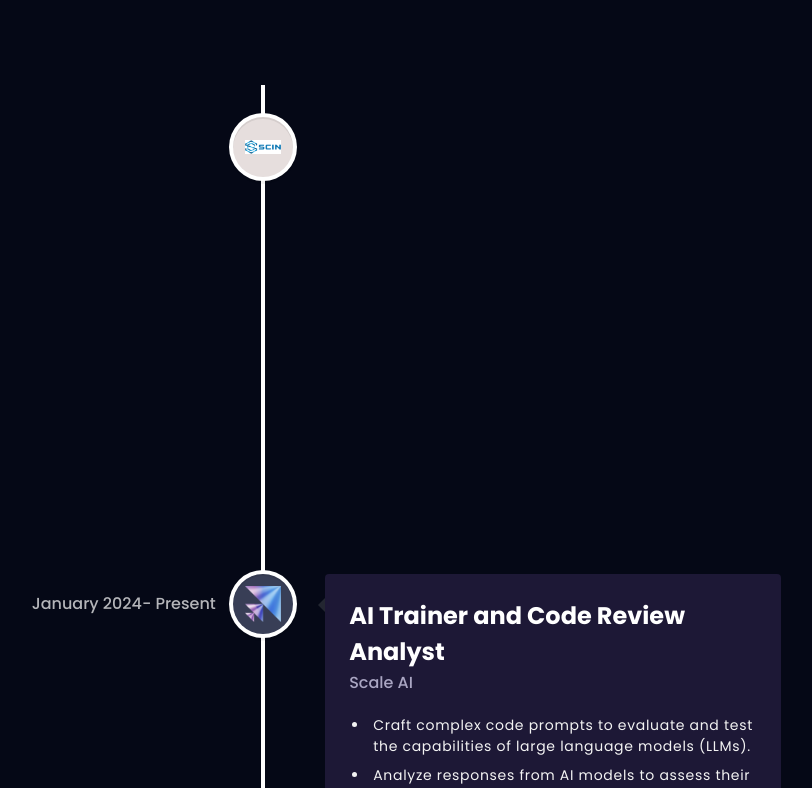
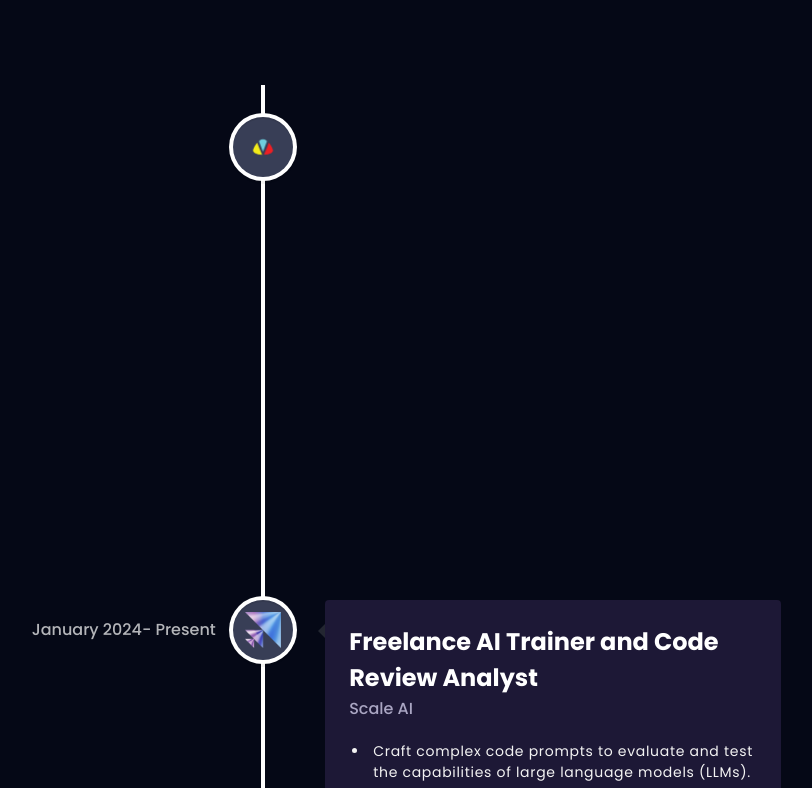
Before and after one commit to masoudz88/my_portfolio, a React (Create React App) app: page / in a window 1280 px wide. Shown: the part 1647-2435 px from the top of the page, without its empty margins (377-1189 px from the left). Built offline with nearby package versions, Linux system fonts and the light colour scheme.

Commit message:
vha added

```diff
--- a/src/assets/index.js
+++ b/src/assets/index.js
@@ -25,6 +25,7 @@
 import scin from "./company/logo.png"
 import cakeyhand from "./company/cakeyhand.png"
 import scaleai from "./company/scaleai.png"
+import vha from "./company/vha.png"
 
 import daycare from "./project/daycare.png"
 import waste from "./project/waste.png"
@@ -40,6 +41,7 @@
     scin,
     cakeyhand,
     scaleai,
+    vha,
     css,
     docker,
     figma,
--- a/src/constants/index.js
+++ b/src/constants/index.js
@@ -7,6 +7,7 @@
     scin,
     scaleai,
     cakeyhand,
+    vha,
     javascript,
     typescript,
     python,
@@ -60,23 +61,20 @@
 ];
 
 export const experiences = [
-    {
-        title: "Full stack Developer",
-        company_name: "SCIN Scientific Publishing",
-        icon: scin,
-        iconBg: "#E6DEDD",
-        date: "August 2023 - Present",
-        points: [
-            "Launched a startup's MVP, skyrocketing user engagement by 1000% via MERN stack and AWS CI/CD.",
-            "Doubled session times and increased page views by 50% with responsive design.",
-            "Cut deployment time by 30% and sped up delivery 25% with reusable code libraries.",
-            "Translated stakeholder needs to specs, enhancing feature integration and success.",
-            "Improved collaboration and efficiency with open-source version control strategies.",
-
-        ],
+  {
+    title: "Software Developer",
+    company_name: "Voronoi Health Analytics",
+    icon: vha,
+    iconBg: "#383E56",
+    date: "April 2024- Present",
+    points: [
+      "Engineered a React/Redux and TypeScript-based image labelling tool to enhance image classification accuracy for machine learning model training and optimization.",
+      "Collaborated in the development of a desktop server application using Electron.js and Django to facilitate uploading medical images from hospital PACS servers to the application server, enhancing workflow efficiency and data integration.",
+      "Conducted comprehensive testing and debugging to ensure reliable application performance and user experience.",
+    ],
     },
     {
-      title: "AI Trainer and Code Review Analyst",
+      title: "Freelance AI Trainer and Code Review Analyst",
       company_name: "Scale AI",
       icon: scaleai,
       iconBg: "#383E56",
@@ -87,6 +85,21 @@
         "Conduct detailed code reviews to ensure the quality and functionality of AI-generated code.",
         "Rate and provide structured feedback on the performance of AI models in coding tasks.",
         "Participate in continuous improvement initiatives to enhance AI model reliability and performance.",
+      ],
+    },
+    {
+      title: "Full stack Developer",
+      company_name: "SCIN Scientific Publishing",
+      icon: scin,
+      iconBg: "#E6DEDD",
+      date: "June 2023 - January 2024",
+      points: [
+          "Launched a startup's MVP, skyrocketing user engagement by 1000% via MERN stack and AWS CI/CD.",
+          "Doubled session times and increased page views by 50% with responsive design.",
+          "Cut deployment time by 30% and sped up delivery 25% with reusable code libraries.",
+          "Translated stakeholder needs to specs, enhancing feature integration and success.",
+          "Improved collaboration and efficiency with open-source version control strategies.",
+
       ],
     },
     {
```
Also changed, not shown: src/assets/company/vha.png (added).
